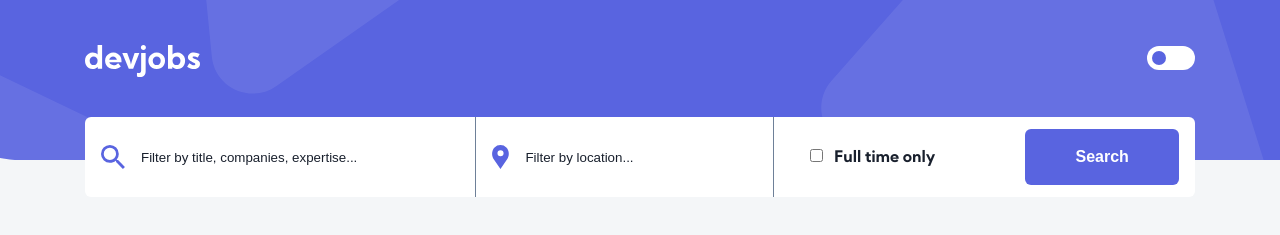
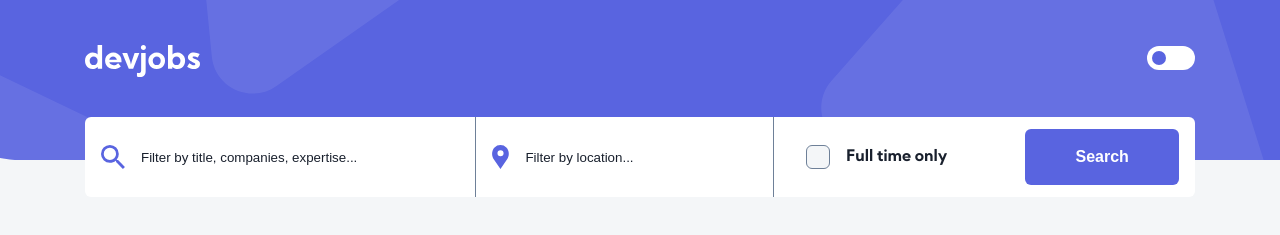
Before and after one commit to catalinpopusoi/wantsome-react-1, a React (Create React App) app: page / in a window 1280 px wide. Shown: the top 235 px of the page. Built offline with nearby package versions, Linux system fonts and the light colour scheme.

Commit message:
checkbox styling

```diff
--- a/src/components/Filters.tsx
+++ b/src/components/Filters.tsx
@@ -45,6 +45,9 @@ const StyledFilters = styled.form`
   > div:last-of-type {
     flex: 2;
     padding: 0 32px;
+    display: flex;
+    align-items: center;
+    gap: 8px;
 
     label {
         font-weight: 700;
--- a/src/components/Input.tsx
+++ b/src/components/Input.tsx
@@ -18,6 +18,29 @@ const StyledInput = styled.input<InputProps>`
     &:not([type="checkbox"]) {
         height: ${props => props.variation === 'small' ? '40px' : '80px' };
     }
+
+    &[type="checkbox"] {
+        appearance: none;
+        height: 24px;
+        width: 24px;
+        border-radius: 6px;
+        background-color: ${props => props.theme.colors.secondary[1]};
+        padding: 0;
+        margin: 0;
+        border: 1px solid ${props => props.theme.colors.secondary[2]};
+
+        &:checked {
+            background-color: #5964E0;
+
+            &::before {
+                content: '';
+                height: 24px;
+                width: 24px;
+                background: url('/assets/desktop/icon-check.svg') no-repeat center;
+                display: block;
+            }
+        }
+    }
 `;
 
 const Input = forwardRef<HTMLInputElement, InputProps>((props: InputProps, ref) => (
```
